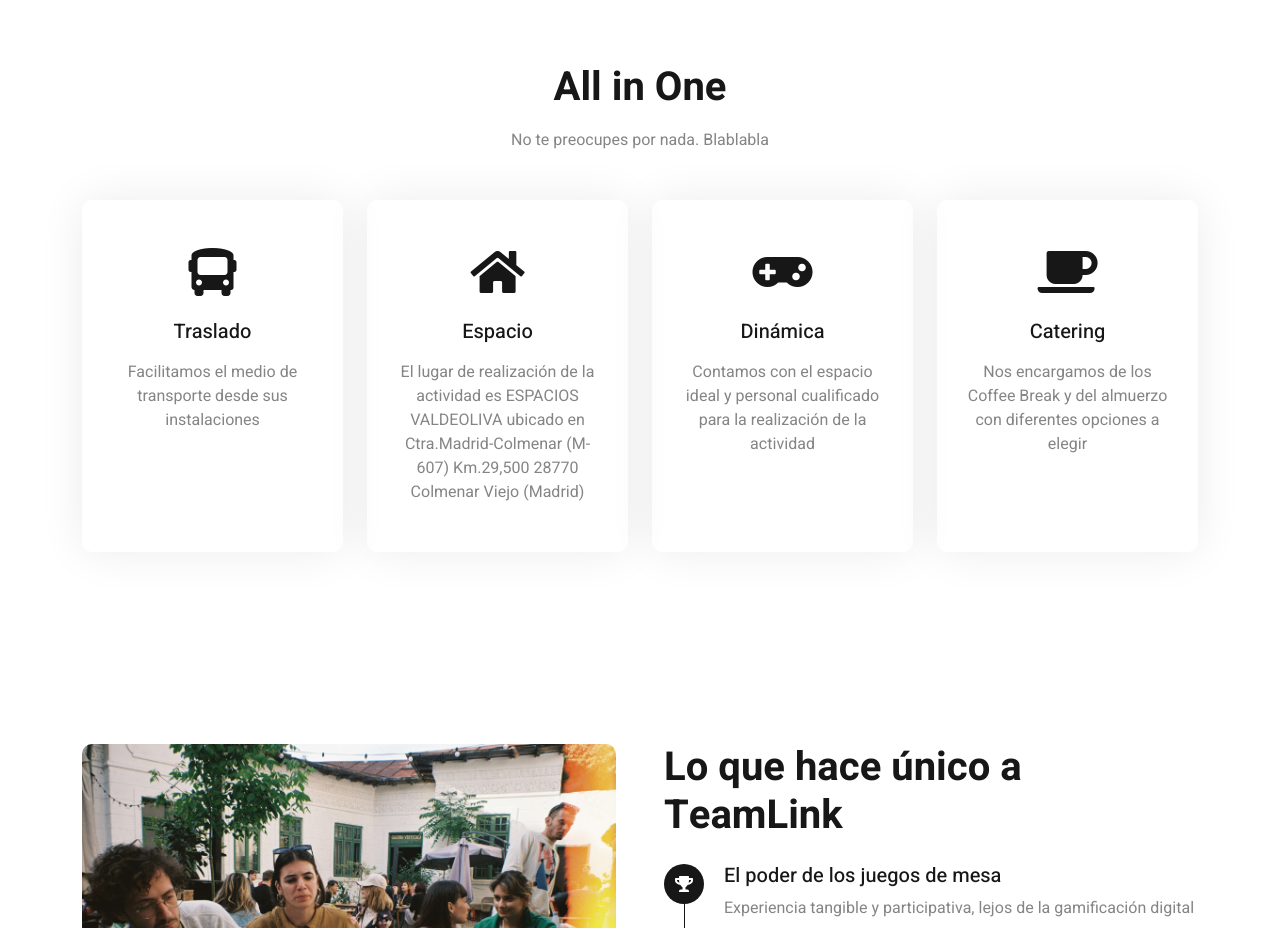
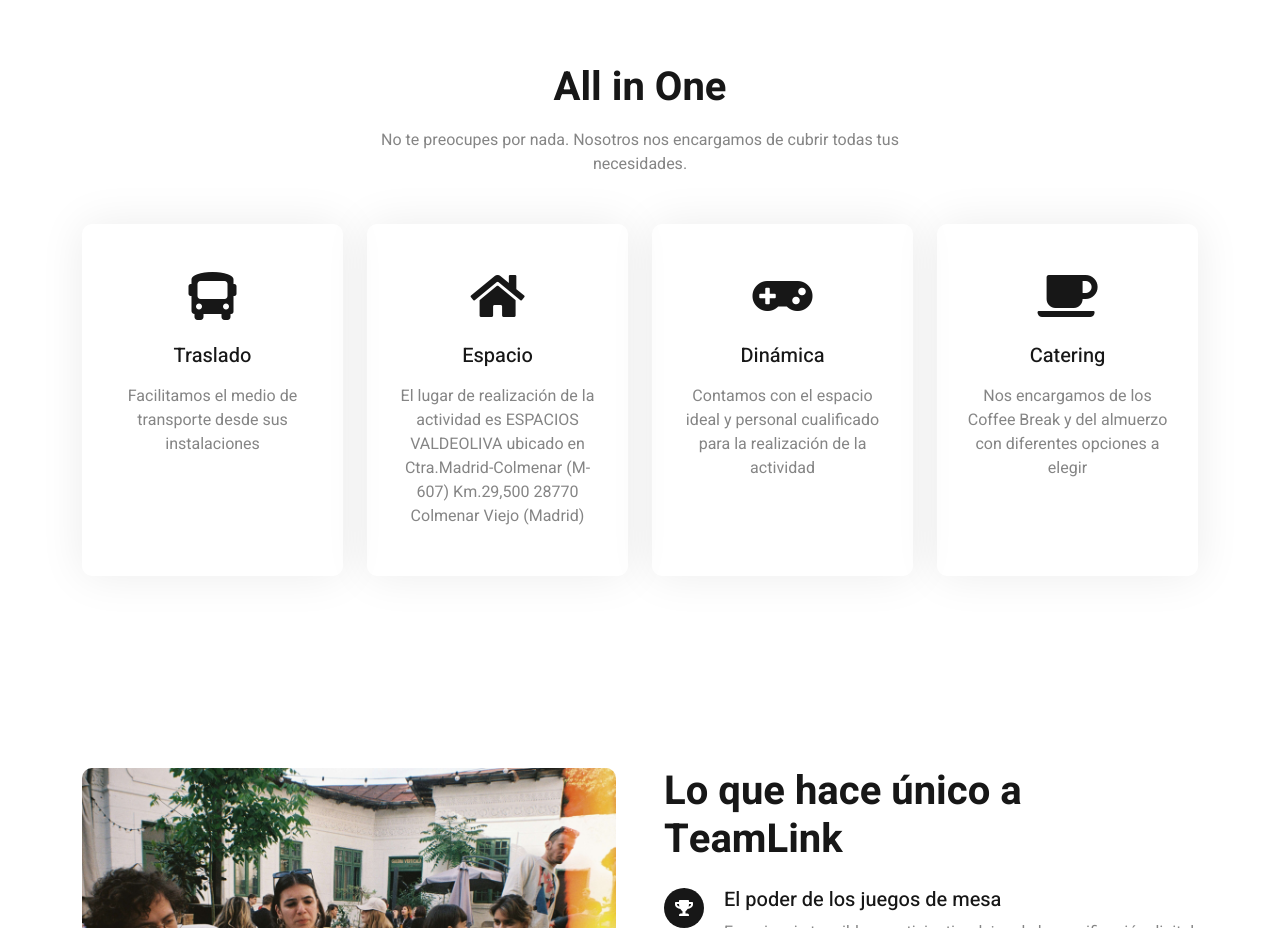
Before and after one commit to josedavidgf/timelink-landing, a plain HTML site: page index.html in a window 1280 px wide. Shown: the part 1820-2748 px from the top of the page. Drawn offline with nearby package versions, Linux system fonts and the light colour scheme.

Commit message:
chore: update text

```diff
--- a/index.html
+++ b/index.html
@@ -239,7 +239,7 @@
             <div class="container">
                 <div class="mx-auto text-center wow fadeInUp" data-wow-delay="0.1s" style="max-width: 600px;">
                     <h1 class="mb-3">All in One</h1>
-                    <p class="mb-5">No te preocupes por nada. Blablabla</p>
+                    <p class="mb-5">No te preocupes por nada. Nosotros nos encargamos de cubrir todas tus necesidades.</p>
                 </div>
                 <div class="row g-4">
                     <div class="col-lg-3 col-md-6 wow fadeInUp" data-wow-delay="0.1s">
```
